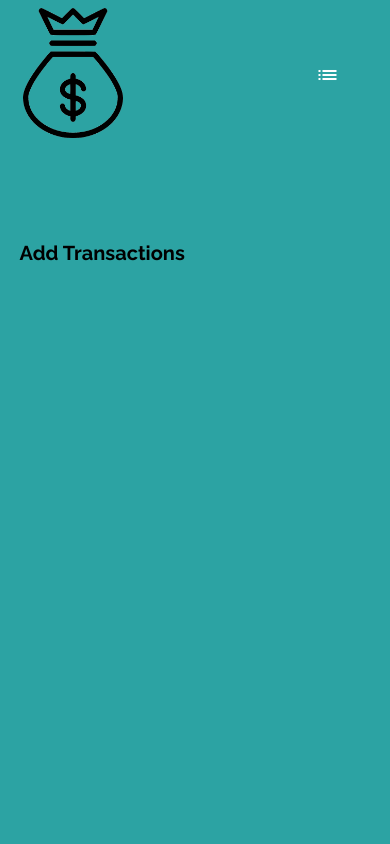
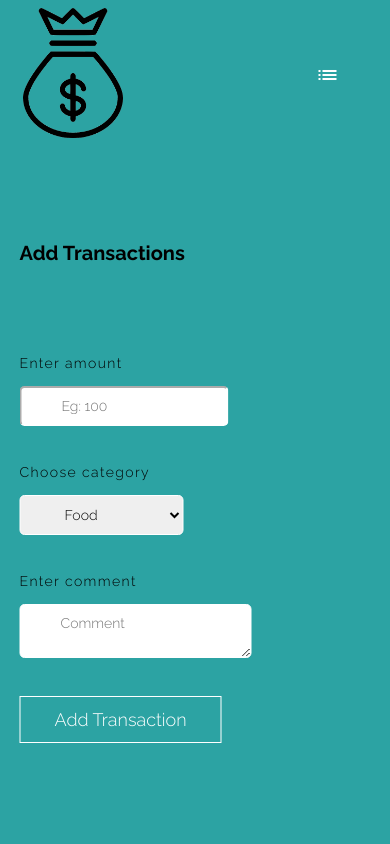
Before and after one commit to vanshika462/Webster--21, a PHP site: page /add.html in a window 390 px wide; the page is wider, and only the part inside the window is pictured. Run offline with PHP 8.4, Linux system fonts and the light colour scheme.

Commit message:
add transactions page

```diff
--- a/add.html
+++ b/add.html
@@ -31,6 +31,33 @@
             <div class="title">
                 <h1>Add Transactions</h1>
             </div>
+            <div class="form">
+                <form>
+                    <!--Amount-->
+                    <p>Enter amount</p>
+                    <input type="text" placeholder="Eg: 100" min="0" required>
+                    <br>
+                    <br>
+                    <!--Category-->
+                    <p>Choose category</p>
+                    <select id="category" required>
+                        <option value="food">Food</option>
+                        <option value="shopping">Shopping</option>
+                        <option value="stationery">Stationery</option>
+                        <option value="rent">Rent</option>
+                        <option value="misc">Miscellaneous</option>
+                    </select>
+                    <br>
+                    <br>
+                    <!--Comment-->
+                    <p>Enter comment</p>
+                    <textarea placeholder="Comment"></textarea>
+                </form>
+                <br>
+                <br>
+                <!--Save New Transaction-->
+                <a href="" class="hero-btn">Add Transaction</a>
+                </div>
         </section>
         <!--Javascript for toggling menu in mobile mode-->
         <script>
--- a/homepage.html
+++ b/homepage.html
@@ -29,7 +29,7 @@
                 <span class="material-icons" onclick="showMenu()">view list</span> <!--menu button mobile mode-->
             </nav>
             <div class="text-box">
-                <h1>Welcome to Expense Tracker!</h1>
+                <h1>Welcome to ExpenSave!</h1>
                 <p>Managing your expenses the right way. Get started by adding your transactions and budget, <br>keeping track of your savings and much more!
                 </p>
             </div>
--- a/style.css
+++ b/style.css
@@ -60,7 +60,7 @@ nav{
 .title{
     width: 90%;
     position: absolute;
-    top: 40%;
+    top: 30%;
     left: 50%;
     transform: translate(-50%,-50%);
     text-align: left;
@@ -117,6 +117,48 @@ nav .material-icons{
 .favorite{
     color: rgb(209, 119, 119);
 }
+.form{
+    width: 90%;
+    position: absolute;
+    top: 57%;
+    left: 50%;
+    transform: translate(-50%,-50%);
+    text-align: left;
+    color:black;
+} /*form settings*/
+.form p{
+    font-size: 18px;
+    letter-spacing: 0.1em;
+    margin-bottom: 18px;
+    font-weight: 400;
+}
+input[type="text"]{
+    display:block;
+    padding: 10px 10px 10px 40px;
+    border-radius: 5px;
+    border-color: #fff;
+    font-weight: 400;
+    font-size: 16px;
+}/*input is text in form*/
+select{
+    display:block;
+    padding: 10px 10px 10px 40px;
+    border-radius: 5px;
+    border-color: #fff;
+    font-weight: 400;
+    font-size: 16px;
+}/*dropdown format*/
+textarea{
+    display:block;
+    width: 180px;
+    padding: 10px 10px 10px 40px;
+    max-width: 100%;
+    max-height: 150px;
+    border-radius: 5px;
+    border-color: #fff;
+    font-weight: 400;
+    font-size: 16px;
+}/*textarea format*/
 /*----------------------MOBILE MODE----------------------*/
 @media(max-width: 700px)
 {
@@ -153,4 +195,23 @@ nav .material-icons{
         cursor: pointer;
         padding: 5%;
     }
+    .form{
+        top: 65%;
+    }
+    .form p{
+        font-size: 14px;
+        margin-bottom: 15px;
+    }
+    input[type="text"]{
+        font-size: 14px;
+    }
+    select{
+        font-size: 14px;
+    }
+    textarea{
+        width: 180px;
+        max-height: 80px;
+        max-width: 80%;
+        font-size: 14px;
+    }/*textarea format*/
 }
```
